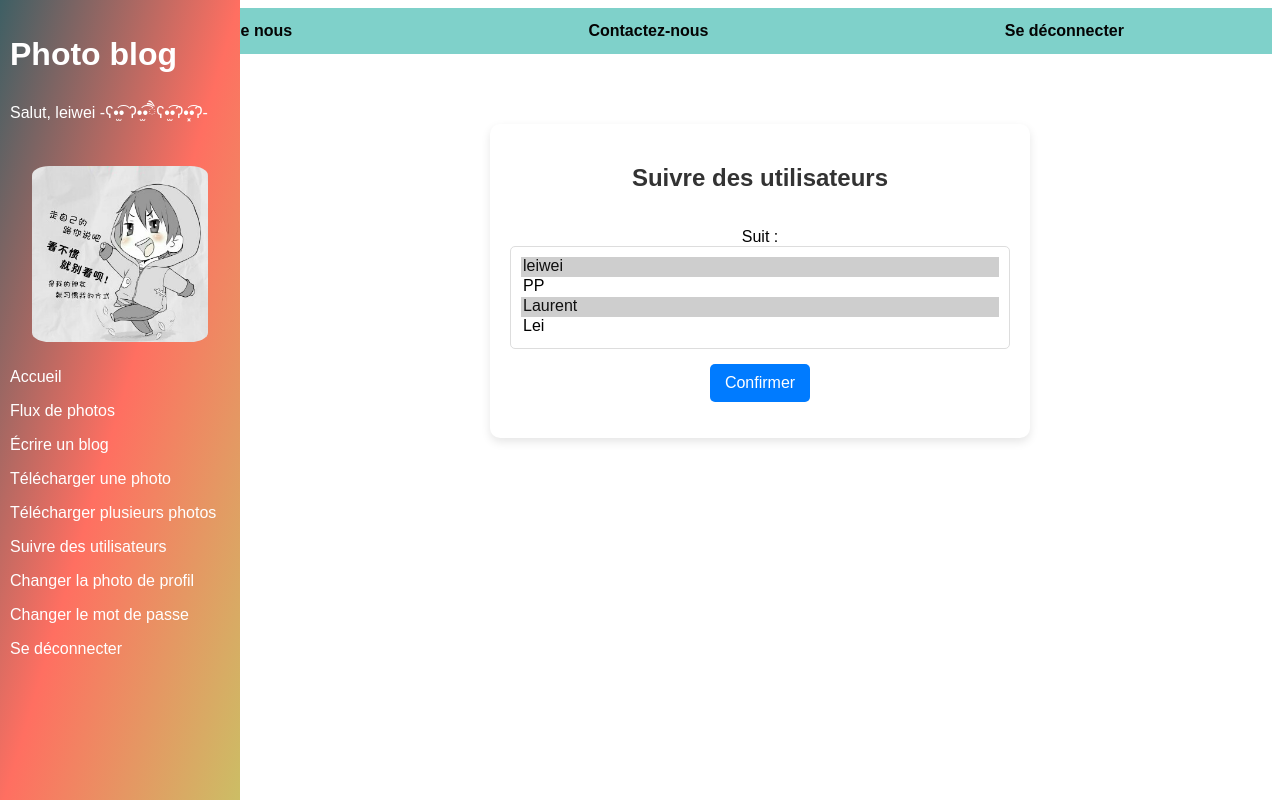
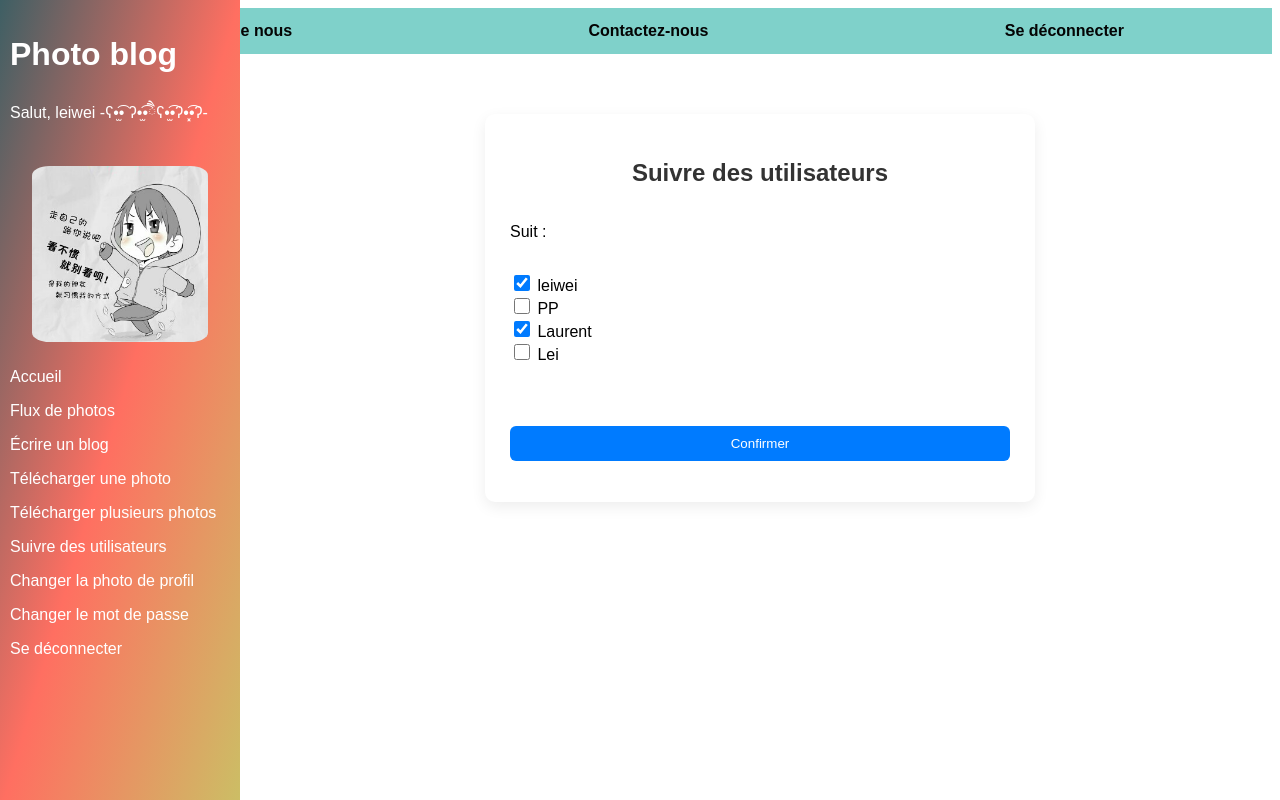
Before and after one commit to leiweii/Photo_blog, a Django app: page /follow-users/ in a window 1280 px wide. Run offline with Django 5.2, Linux system fonts and the light colour scheme; a user stored in the database is signed in; data comes from the database, SQL or seed files in the repository; both versions use the stored data as it was after the commit.

Commit message:
css page suivi

```diff
--- a/blog/forms.py
+++ b/blog/forms.py
@@ -28,6 +28,9 @@ class FollowUsersForm(forms.ModelForm):
     class Meta:
         model = User
         fields = ['follows']
+        widgets = {
+            'follows': forms.CheckboxSelectMultiple,
+        }
 
 class ContactUsForm(forms.Form):
     Nom = forms.CharField(required=False)
--- a/blog/static/style/style.css
+++ b/blog/static/style/style.css
@@ -90,56 +90,60 @@ html {
 }
 
 
+
+
 .follow-container {
     max-width: 500px;
-    margin: 50px auto;
+    margin: 40px auto;
+    padding: 25px;
     background: #fff;
-    padding: 20px;
     border-radius: 10px;
-    box-shadow: 0px 4px 10px rgba(0, 0, 0, 0.1);
-    text-align: center;
+    box-shadow: 0 5px 15px rgba(0,0,0,0.07);
+    font-family: Arial, sans-serif;
 }
 
-/* Titre */
 .follow-container h2 {
+    text-align: center;
     color: #333;
-    font-size: 24px;
     margin-bottom: 20px;
 }
 
-/* Style du formulaire */
 .follow-container form {
     display: flex;
     flex-direction: column;
-    align-items: center;
-}
-
-/* Champs du formulaire */
-.follow-container form p {
-    width: 100%;
-    margin-bottom: 15px;
+    gap: 15px;
 }
 
 .follow-container input,
 .follow-container select {
-    width: 100%;
     padding: 10px;
     border: 1px solid #ddd;
-    border-radius: 5px;
-    font-size: 16px;
+    border-radius: 6px;
+    font-size: 15px;
 }
 
-/* Bouton */
+.follow-container input:focus,
+.follow-container select:focus {
+    border-color: #007bff;
+    outline: none;
+}
+
+.follow-container input[type="checkbox"] {
+    accent-color: #007bff;
+    width: 16px;
+    height: 16px;
+}
+
 .follow-container button {
+    padding: 10px;
     background-color: #007bff;
+    border: none;
     color: white;
-    border: none;
-    padding: 10px 15px;
-    border-radius: 5px;
+    border-radius: 6px;
     cursor: pointer;
-    font-size: 16px;
+    transition: background-color 0.3s;
 }
 
 .follow-container button:hover {
-    background-color: #0056b3;
+    background-color: #0060d0;
 }
--- a/templates/base.html
+++ b/templates/base.html
@@ -2,17 +2,26 @@
 <html>
   <head>
     <title>Blog photo</title>
-        <link rel="stylesheet" href="{% static 'style/style.css' %}">
+
+    <link rel="stylesheet" href="{% static 'style/style.css' %}" />
   </head>
   <body>
     <nav class="navbar">
       <ul>
-                <li><a href="{% url 'about' %}"><strong>À propos de nous</strong></a></li>
-                <li><a href="{% url 'contact' %}"><strong>Contactez-nous</strong></a></li>
+        <li>
+          <a href="{% url 'about' %}"><strong>À propos de nous</strong></a>
+        </li>
+        <li>
+          <a href="{% url 'contact' %}"><strong>Contactez-nous</strong></a>
+        </li>
         {% if user.is_authenticated %}
-                    <li><a href="{% url 'logout' %}"><strong>Se déconnecter</strong></a></li>
+        <li>
+          <a href="{% url 'logout' %}"><strong>Se déconnecter</strong></a>
+        </li>
         {% else %}
-                    <li><a href="{% url 'login' %}"><strong>Se connecter</strong></a></li>
+        <li>
+          <a href="{% url 'login' %}"><strong>Se connecter</strong></a>
+        </li>
         {% endif %}
       </ul>
     </nav>
@@ -21,29 +30,42 @@
       {% if user.is_authenticated %}
       <p>Salut, {{ user }} -ʕ•̫͡• ʔ•̫͡•ཻʕ•̫͡•ʔ•͓͡•ʔ-</p>
       {% if user.profile_photo %}
-                    <img class="avatar" src="{{ user.profile_photo.url }}" alt="Profile Photo">
+      <img
+        class="avatar"
+        src="{{ user.profile_photo.url }}"
+        alt="Profile Photo"
+      />
       {% else %}
-                    <img class="avatar" src="{% static 'image/default_profile.png' %}" alt="Default Profile Photo">
+      <img
+        class="avatar"
+        src="{% static 'image/default_profile.png' %}"
+        alt="Default Profile Photo"
+      />
       {% endif %}
       <p><a href="{% url 'home' %}">Accueil</a></p>
       <p><a href="{% url 'photo_feed' %}">Flux de photos</a></p>
       {% if perms.blog.add_blog %}
       <p><a href="{% url 'blog_create' %}">Écrire un blog</a></p>
-                {% endif %}
-                {% if perms.blog.add_photo %}
+      {% endif %} {% if perms.blog.add_photo %}
       <p><a href="{% url 'photo_upload' %}">Télécharger une photo</a></p>
-                    <p><a href="{% url 'create_multiple_photos' %}">Télécharger plusieurs photos</a></p>
+      <p>
+        <a href="{% url 'create_multiple_photos' %}"
+          >Télécharger plusieurs photos</a
+        >
+      </p>
       {% endif %}
       <p><a href="{% url 'follow_users' %}">Suivre des utilisateurs</a></p>
-                <p><a href="{% url 'upload_profile_photo' %}">Changer la photo de profil</a></p>
+      <p>
+        <a href="{% url 'upload_profile_photo' %}"
+          >Changer la photo de profil</a
+        >
+      </p>
       <p><a href="{% url 'password_change' %}">Changer le mot de passe</a></p>
       <p><a href="{% url 'logout' %}">Se déconnecter</a></p>
       {% else %}
-                <div id="dynamic-content">
-
-                </div>
+      <div id="dynamic-content"></div>
       <script>
-                    document.addEventListener('DOMContentLoaded', function() {
+        document.addEventListener("DOMContentLoaded", function () {
           var images = [
             "{% static 'image/default_profile.png' %}",
             "{% static 'image/4.jpg' %}",
@@ -52,20 +74,18 @@
             "{% static 'image/7.jpg' %}",
             "{% static 'image/Tan.jpg' %}",
             "{% static 'image/2.jpeg' %}",
-                            "{% static 'image/3.jpg' %}"
+            "{% static 'image/3.jpg' %}",
           ];
           var randomImage = images[Math.floor(Math.random() * images.length)];
-                        var imgElement = document.createElement('img');
+          var imgElement = document.createElement("img");
           imgElement.src = randomImage;
-                        imgElement.alt = 'Random Photo';
-                        imgElement.style.width = '100%';
-                        document.getElementById('dynamic-content').appendChild(imgElement);
+          imgElement.alt = "Random Photo";
+          imgElement.style.width = "100%";
+          document.getElementById("dynamic-content").appendChild(imgElement);
         });
       </script>
       {% endif %}
     </div>
-        <div class="main">
-            {% block content %}{% endblock content %}
-        </div>
+    <div class="main">{% block content %}{% endblock content %}</div>
   </body>
 </html>
```
Also changed, not shown: blog/templates/blog/follow_users_form.html (+6 -8 lines), db.sqlite3, media/planet9_Wallpaper_5000x2813_td8AU1z.jpg (added), media/profile_photos/bc1afecf439b99c0829e62141c5767d5_59Mq4G7.jpg (added). Lines whose indentation alone changed are shown as unchanged.
